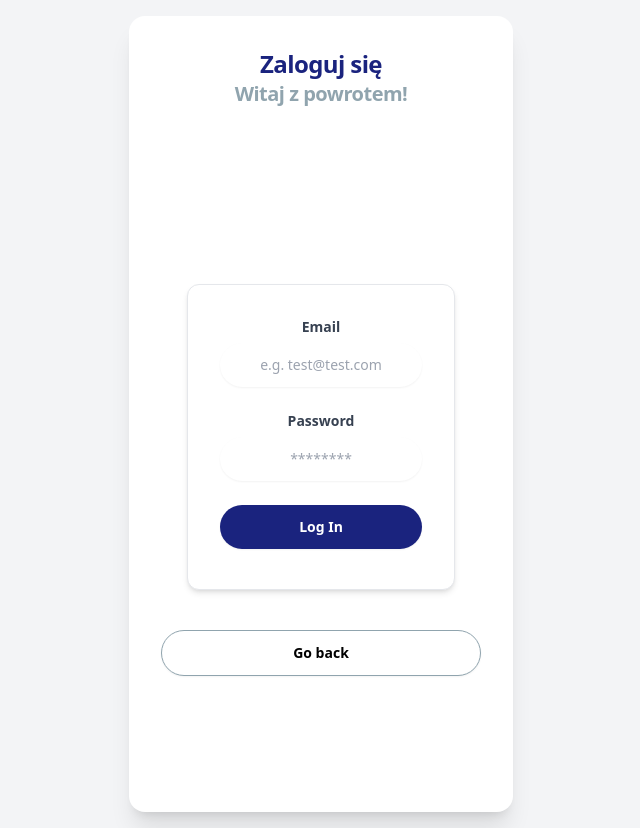
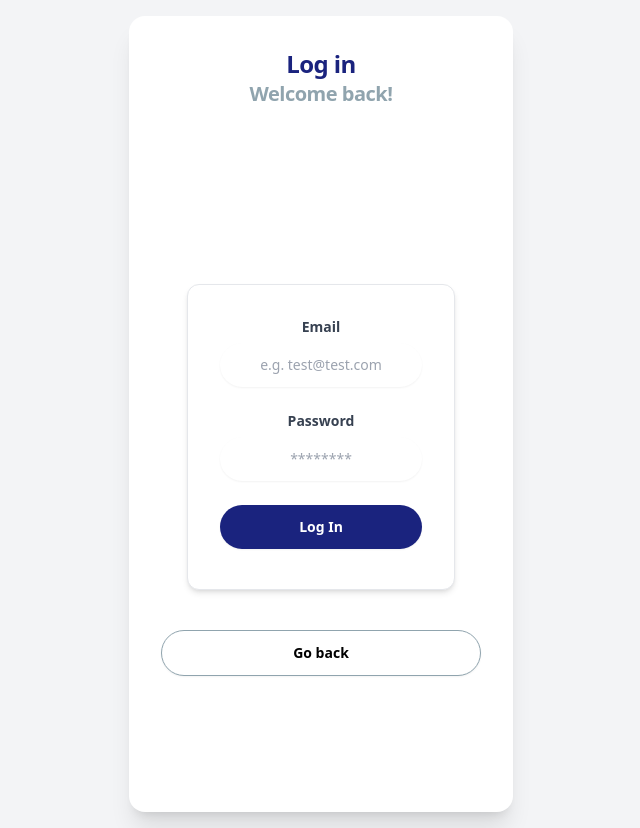
Before and after one commit to m4jorskyy/SystemRezerwacjiSalWeb, a React (Create React App) app: page /login in a window 1280 px wide. Shown: the whole page, without its empty margins (319-959 px from the left). Built offline with nearby package versions, Linux system fonts and the light colour scheme; no server answers.

Commit message:
login screen update

```diff
--- a/src/pages/LoginScreen.tsx
+++ b/src/pages/LoginScreen.tsx
@@ -6,8 +6,8 @@ export default function LoginScreen() {
             <div className="bg-white p-8 rounded-2xl shadow-xl max-w-sm w-full">
 
                 <div className="text-center mb-8">
-                    <h1 className={"heading-1"}>Zaloguj się</h1>
-                    <p className={"heading-2"}>Witaj z powrotem!</p>
+                    <h1 className={"heading-1"}>Log in</h1>
+                    <p className={"heading-2"}>Welcome back!</p>
                 </div>
 
                 <LoginForm />
```
